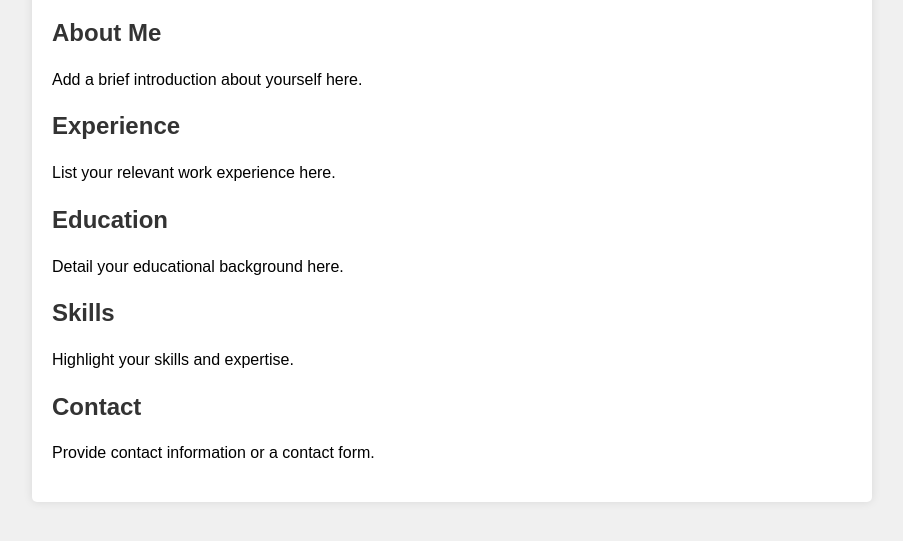
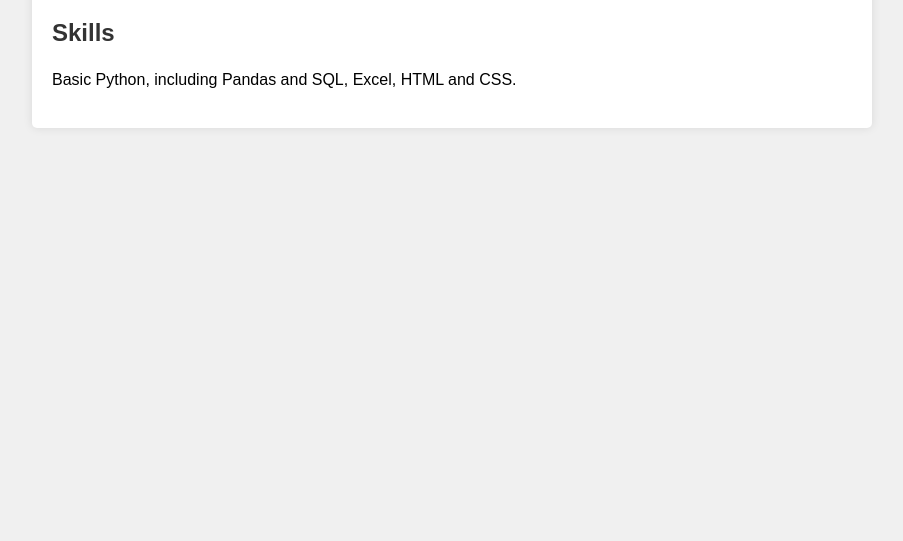
Before and after one commit to delanob-z/delanob-z.github.io, a plain HTML site: page index.html in a window 1280 px wide. Shown: the part 101-642 px from the top of the page, without its empty margins (188-1091 px from the left). Drawn offline with Linux system fonts and the light colour scheme.

Commit message:
Update index.html

```diff
--- a/index.html
+++ b/index.html
@@ -33,24 +33,8 @@
             <h1>Your Name</h1>
         </header>
         <section>
-            <h2>About Me</h2>
-            <p>Add a brief introduction about yourself here.</p>
-        </section>
-        <section>
-            <h2>Experience</h2>
-            <p>List your relevant work experience here.</p>
-        </section>
-        <section>
-            <h2>Education</h2>
-            <p>Detail your educational background here.</p>
-        </section>
-        <section>
             <h2>Skills</h2>
-            <p>Highlight your skills and expertise.</p>
-        </section>
-        <section>
-            <h2>Contact</h2>
-            <p>Provide contact information or a contact form.</p>
+            <p>Basic Python, including Pandas and SQL, Excel, HTML and CSS.</p>
         </section>
     </div>
 </body>
```
